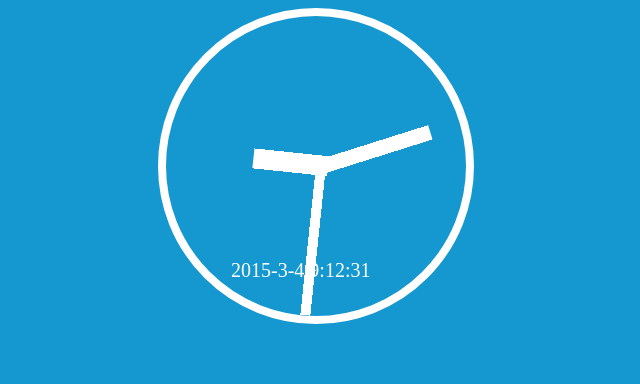
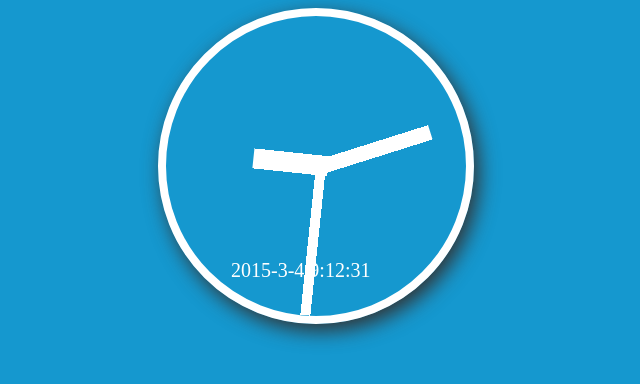
Before and after one commit to 0sylvanas/0sylvanas.github.io, a plain HTML site: page rotate-moveclock/index.html in a window 1280 px wide. Shown: the whole page, without its empty margins (324-964 px from the left). Drawn offline with nearby package versions, Linux system fonts and the light colour scheme.

```diff
--- a/rotate-moveclock/index.html
+++ b/rotate-moveclock/index.html
@@ -5,7 +5,7 @@
     </head>
     <style>
             body{background-color: #1598CF}
-        .box{position: relative;margin: 0 auto;border: 8px solid #fff;border-radius: 50%;width: 300px;height: 300px;
+        .box{position: relative;margin: 0 auto;border: 8px solid #fff;border-radius: 50%;width: 300px;height: 300px;box-shadow: 5px 7px 20px #333;
         }
         .absolute{position: absolute;left: 150px;}
         .second{width: 10px;height: 300px;}
```
